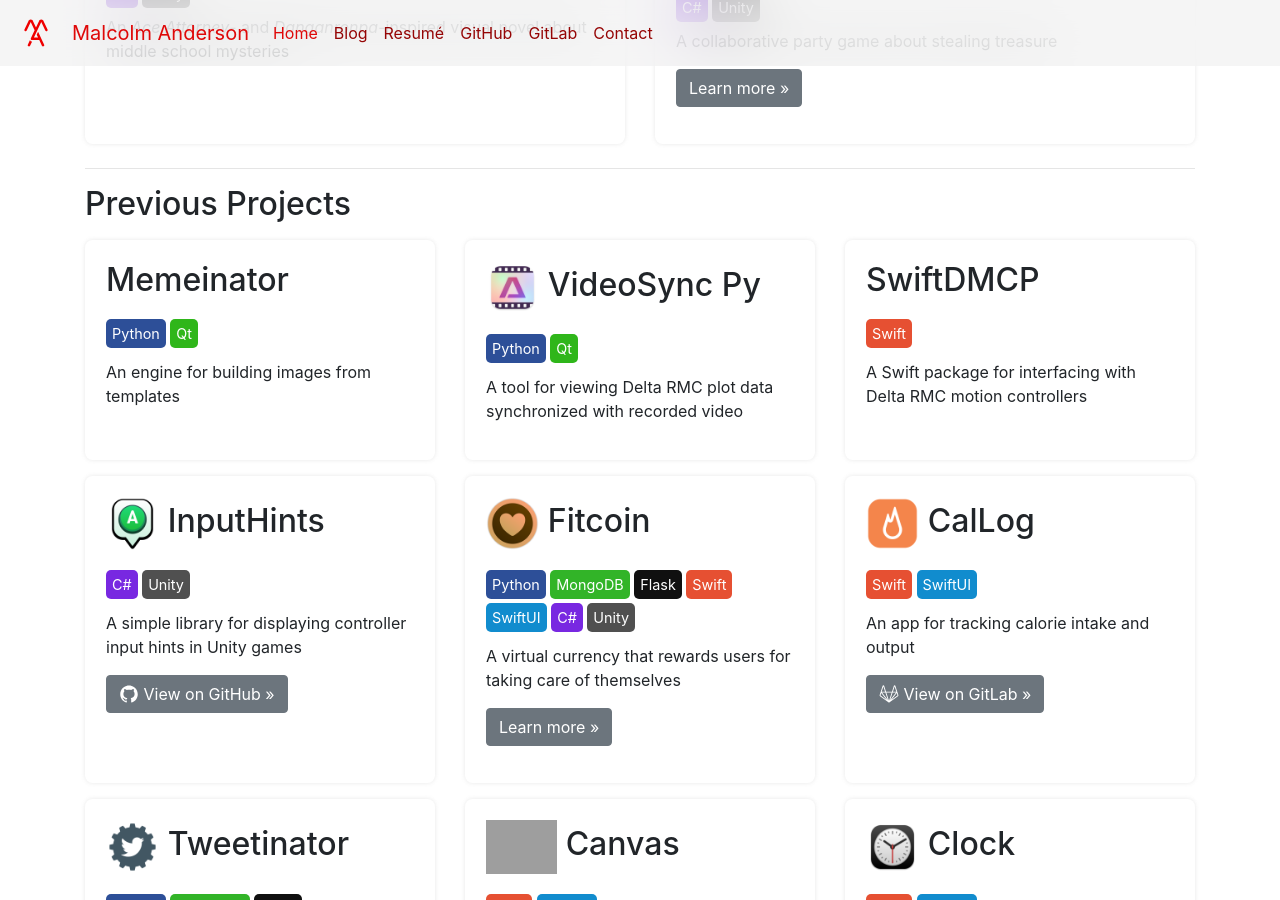
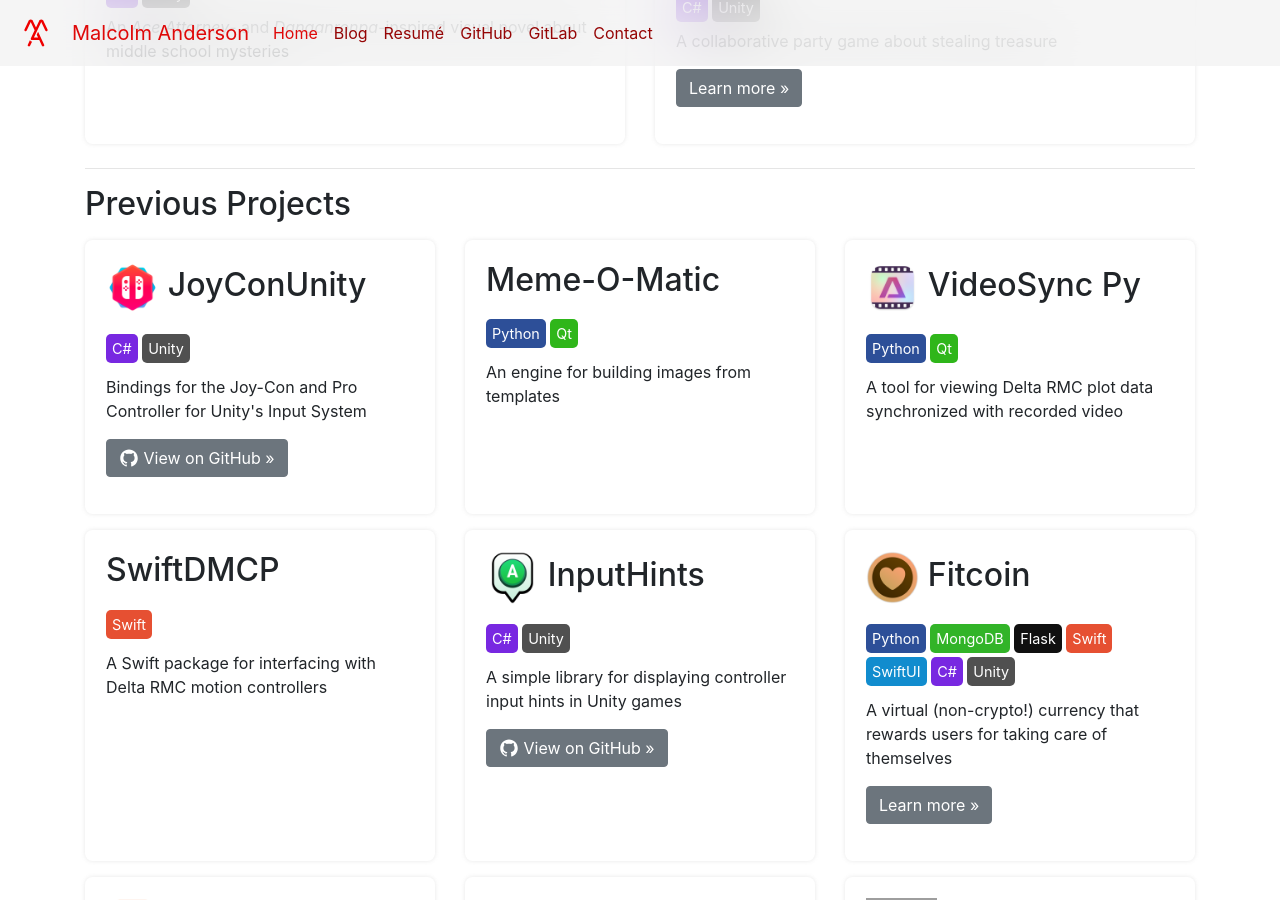
Before and after one commit to Meorge/meorge.github.io, a Jekyll site: the page built from index.html, in a window 1280 px wide and 900 px high, scrolled down 839 px. Built offline with Jekyll 4.4.1, drawn with Linux system fonts in a browser that asks for light colours; grey boxes are pictures that could not be loaded.

Commit message:
Added JoyConUnity to Previous Projects

```diff
--- a/_data/project_tiles.yml
+++ b/_data/project_tiles.yml
@@ -30,7 +30,16 @@ active:
       more: sneaksters.html
 
 previous:
-  - name: Memeinator
+  - name: JoyConUnity
+    logo: switch_unity/switch_unity_logo.png
+    description: Bindings for the Joy-Con and Pro Controller for Unity's Input System
+    tags:
+      - cs
+      - unity
+    buttons:
+      github: https://github.com/Meorge/JoyConUnityInputSystem
+
+  - name: Meme-O-Matic
     description: An engine for building images from templates
     tags:
       - python
@@ -58,7 +67,7 @@ previous:
 
   - name: Fitcoin
     logo: fitcoin_logo.png
-    description: A virtual currency that rewards users for taking care of themselves
+    description: A virtual (non-crypto!) currency that rewards users for taking care of themselves
     tags:
       - python
       - mongodb
```
Also changed, not shown: assets/images/switch_unity/switch_unity_logo.png (added).
